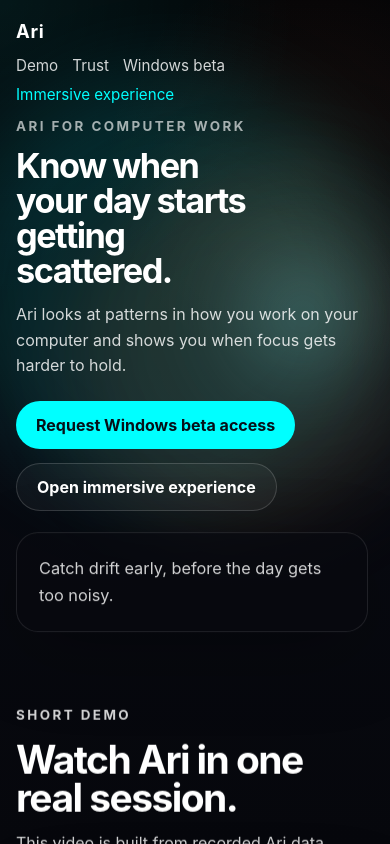
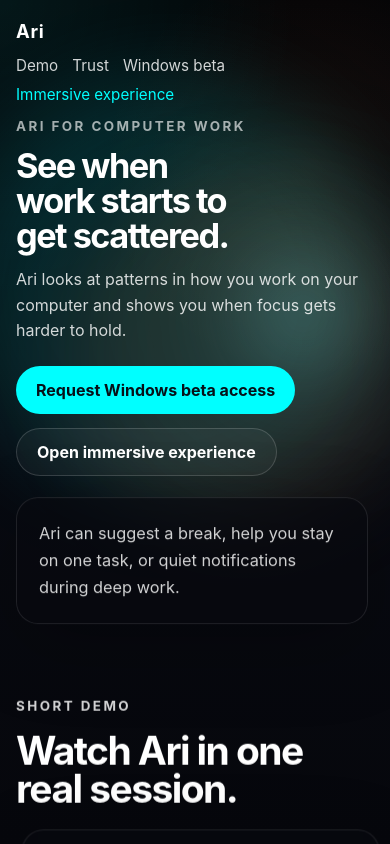
Before and after one commit to PORTA-Tech/porta-website, a React (Vite) app: page / in a window 390 px wide. Built offline with nearby package versions, Linux system fonts and the light colour scheme; grey boxes are pictures that could not be loaded.

Commit message:
Show Ari regulation actions on landing page

```diff
--- a/src/App.tsx
+++ b/src/App.tsx
@@ -37,6 +37,25 @@ const whatAriFiguresOut = [
   {
     title: "Calibration",
     detail: "How ready Ari is to step in more.",
+  },
+];
+
+const howAriHelps = [
+  {
+    title: "Suggest a break",
+    detail: "When overload keeps building, Ari can tell you it is time to step away for a bit.",
+  },
+  {
+    title: "Suggest a stretch break",
+    detail: "When fatigue builds up, Ari can suggest a short stretch break.",
+  },
+  {
+    title: "Help you stay on one task",
+    detail: "When focus is worth protecting, Ari can suggest staying with the task in front of you.",
+  },
+  {
+    title: "Quiet notifications during deep work",
+    detail: "Ari can turn notifications down during deep work, then turn them back on after.",
   },
 ];
 
@@ -117,7 +136,7 @@ export default function App() {
           data-motion="hero-copy"
         >
           <p className="landing-eyebrow">Ari for computer work</p>
-          <h1>Know when your day starts getting scattered.</h1>
+          <h1>See when work starts to get scattered.</h1>
           <p className="landing-lead">
             Ari looks at patterns in how you work on your computer and shows you when focus gets
             harder to hold.
@@ -140,7 +159,8 @@ export default function App() {
         >
           <div className="landing-hero-card">
             <p className="landing-card-copy">
-              Catch drift early, before the day gets too noisy.
+              Ari can suggest a break, help you stay on one task, or quiet notifications during
+              deep work.
             </p>
           </div>
         </div>
@@ -155,7 +175,6 @@ export default function App() {
         >
           <p className="landing-eyebrow">Short demo</p>
           <h2>Watch Ari in one real session.</h2>
-          <p>This video is built from recorded Ari data.</p>
         </div>
 
         <div
@@ -172,7 +191,6 @@ export default function App() {
             playsInline
             preload="metadata"
           />
-          <p className="landing-demo-note">Watch the 45-second video.</p>
         </div>
       </section>
 
@@ -220,6 +238,32 @@ export default function App() {
               data-reveal
               data-reveal-order={Math.min(index + 1, 4)}
               data-motion={["card-slide-left", "card-rise", "card-tilt", "card-slide-right"][index % 4]}
+            >
+              <h3>{item.title}</h3>
+              <p>{item.detail}</p>
+            </article>
+          ))}
+        </div>
+      </section>
+
+      <section className="landing-shell landing-section" id="regulation">
+        <div
+          className="landing-section-heading"
+          data-reveal
+          data-reveal-order="1"
+          data-motion="section"
+        >
+          <p className="landing-eyebrow">How Ari helps</p>
+          <h2>When it decides to step in, it does it in simple ways.</h2>
+        </div>
+        <div className="landing-grid landing-grid-four">
+          {howAriHelps.map((item, index) => (
+            <article
+              key={item.title}
+              className="landing-feature-card"
+              data-reveal
+              data-reveal-order={Math.min(index + 1, 4)}
+              data-motion={["card-tilt", "card-rise", "card-slide-right", "card-slide-left"][index % 4]}
             >
               <h3>{item.title}</h3>
               <p>{item.detail}</p>
--- a/src/styles/global.css
+++ b/src/styles/global.css
@@ -478,10 +478,11 @@ body {
 }
 
 .landing-hero h1 {
-  max-width: 11ch;
-  font-size: clamp(1.95rem, 3.3vw, 3.15rem);
+  max-width: 15ch;
+  font-size: clamp(1.85rem, 3vw, 2.75rem);
   line-height: 1.02;
   letter-spacing: -0.045em;
+  text-wrap: balance;
 }
 
 .landing-section-heading h2 {
@@ -1023,7 +1024,7 @@ body {
   }
 
   .landing-hero h1 {
-    max-width: 10ch;
+    max-width: 13ch;
     font-size: clamp(1.8rem, 8.8vw, 2.55rem);
   }
 
```
